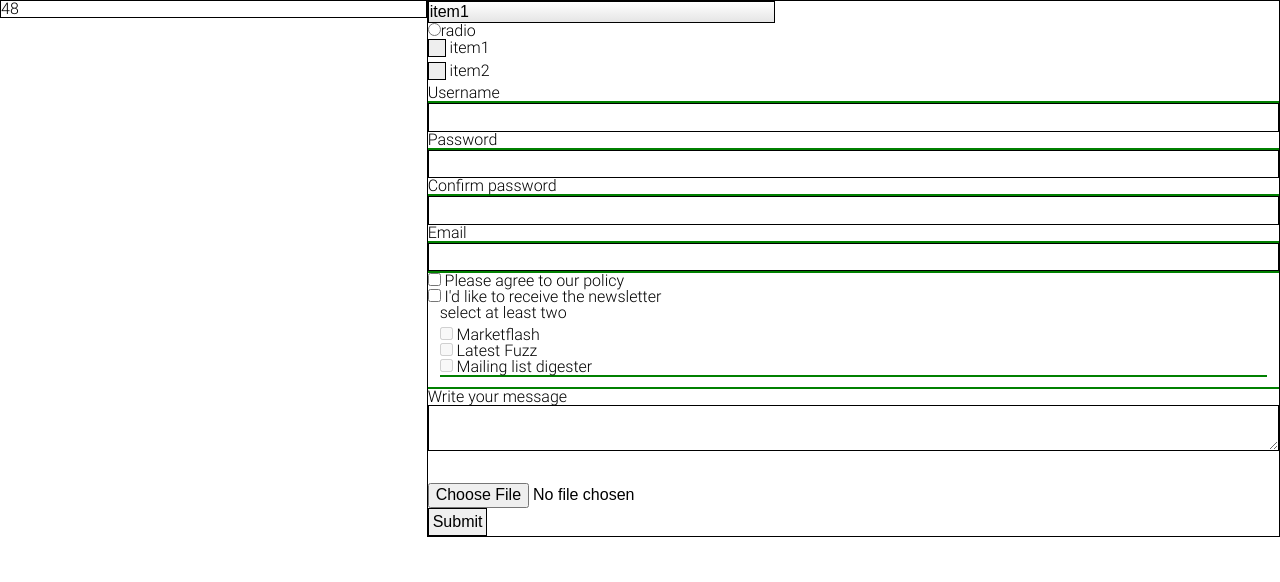
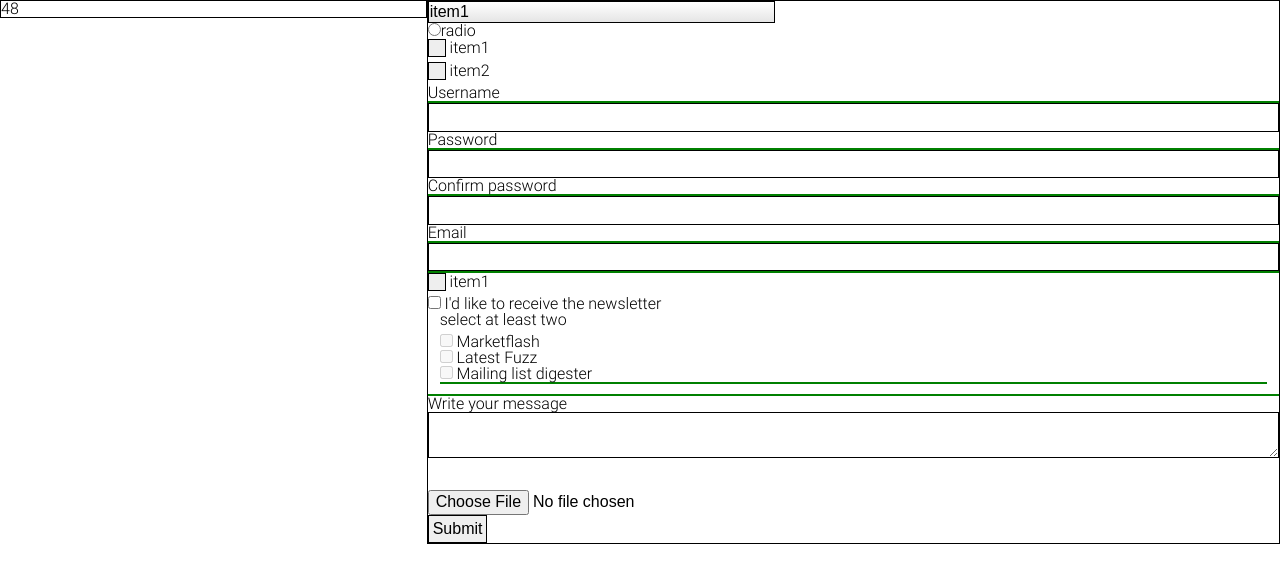
Before and after one commit to liquidnuker/r_form_jquery.validate1, a website built with webpack: page index.html in a window 1280 px wide. Built offline with nearby package versions, Linux system fonts and the light colour scheme.

Commit message:
added custom checkbox workaround for jqvalidate

```diff
--- a/index.html
+++ b/index.html
@@ -71,12 +71,16 @@
           <!--end email-->
           <!--begin agree-->
           <span class="agree--error"></span>
-          <span class="form1_agree">
-            <input type="checkbox" class="bs4_custom-control-input checkbox" id="agree" name="agree" data-error=".agree--error">
-            <label for="agree" class="label_agree">Please agree to our policy</label>
+          <span class="form1_agree checkToggle1-02">
+            <input type="checkbox" id="agree" name="agree" data-error=".agree--error" />
+            <label for="agree" role="checkbox" class="checkToggle1-02_bg">
+              &nbsp;
+            </label>
+            <label for="agree" class="checkToggle1-02_vlabel">
+              item1
+            </label>
+            <br>
           </span>
-
-
           <!--end agree-->
           <!--begin newsletter-->
           <span class="form1_newsletter">
--- a/src/styles/components/_checkToggle1.scss
+++ b/src/styles/components/_checkToggle1.scss
@@ -15,7 +15,13 @@ body {
   input[type=checkbox]{
     height: 0;
     width: 0;
-    display: none;
+
+    // jqvalidate workaround
+    position: absolute;
+    left: -9999px;
+
+    // visibility: hidden;
+    // display: none;
   }
 
   .checkToggle1-02_vlabel {
```
Also changed, not shown: index.bundle.css.
